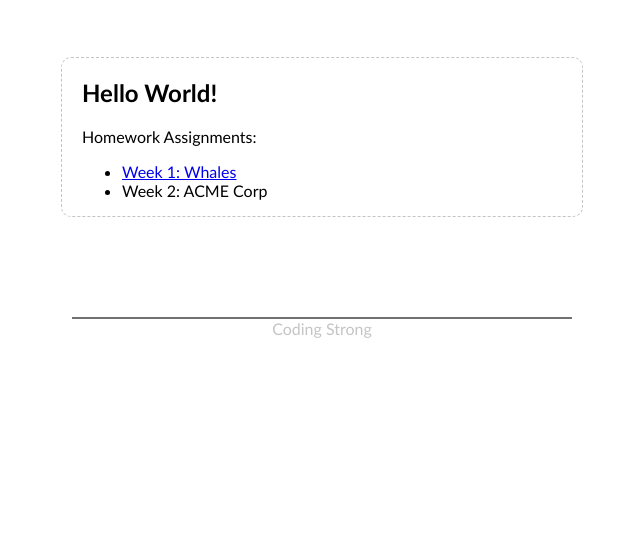
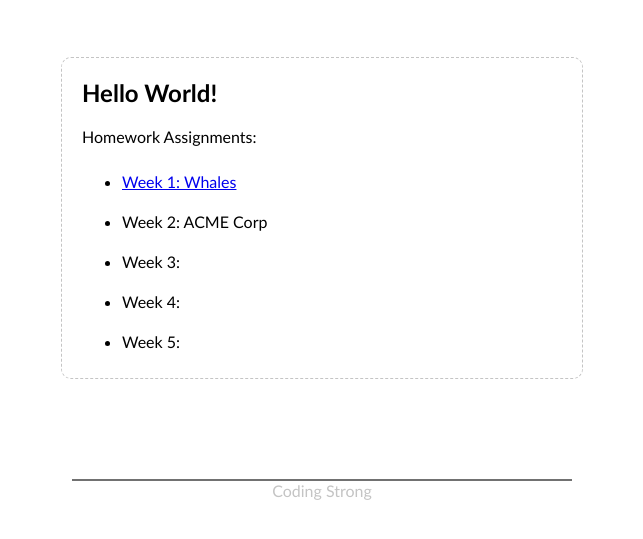
Before and after one commit to jennshumann/fewd-34, a plain HTML site: page index.html in a window 1280 px wide. Shown: the part 221-760 px from the top of the page, without its empty margins (318-961 px from the left). Drawn offline with Linux system fonts and the light colour scheme.

Commit message:
profile chang 3

```diff
--- a/index.html
+++ b/index.html
@@ -45,6 +45,12 @@
     margin-top: 60px;
     padding-left: 20px;
   }
+  li {
+    line-height: 40px;
+  }
+  a:hover {
+    background-color: #CCC;
+  }
   footer {
     text-align: center;
     font-family: Calibri;
@@ -78,6 +84,9 @@
   <ul>
     <li><a href= "week1/homework/index.html">Week 1: Whales</a></li>
     <li>Week 2: ACME Corp</li>
+    <li>Week 3:</li>
+    <li>Week 4:</li>
+    <li>Week 5:</li>
   </ul>
 </main>
 <footer>
```
